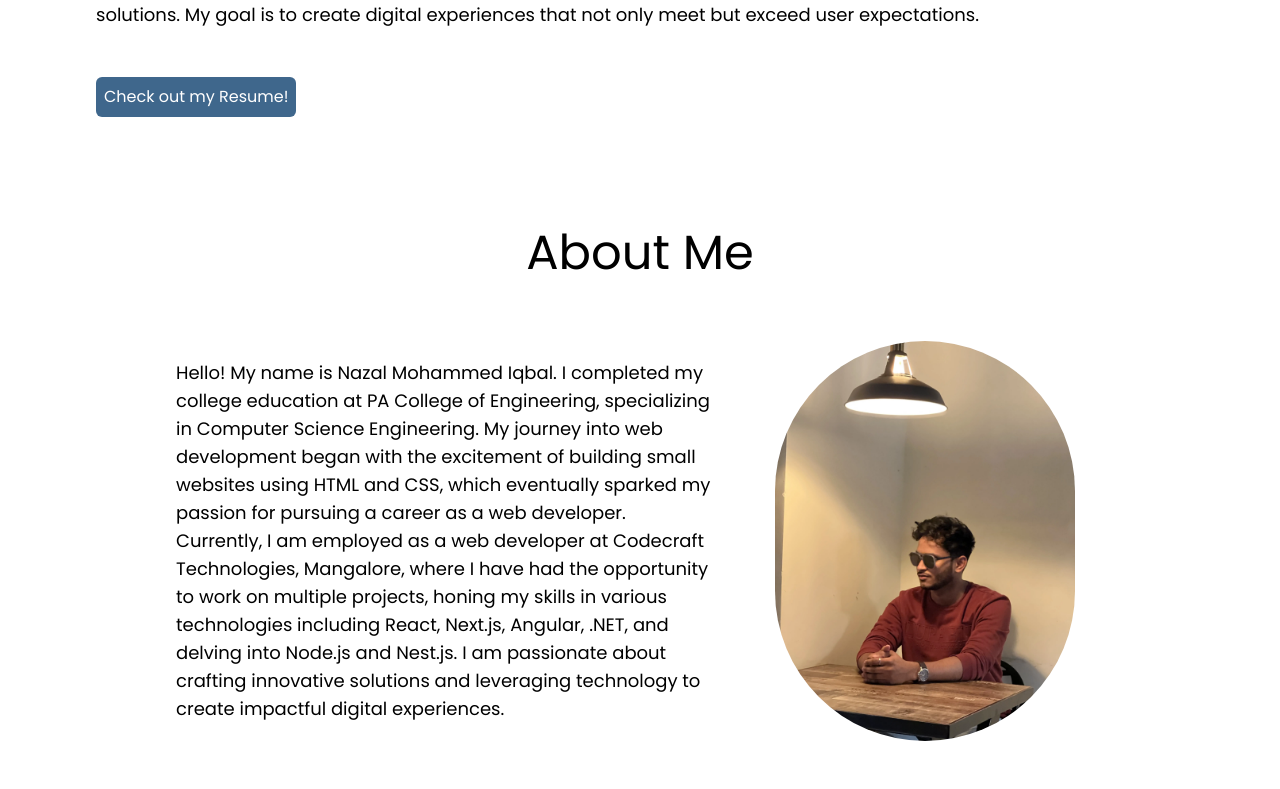
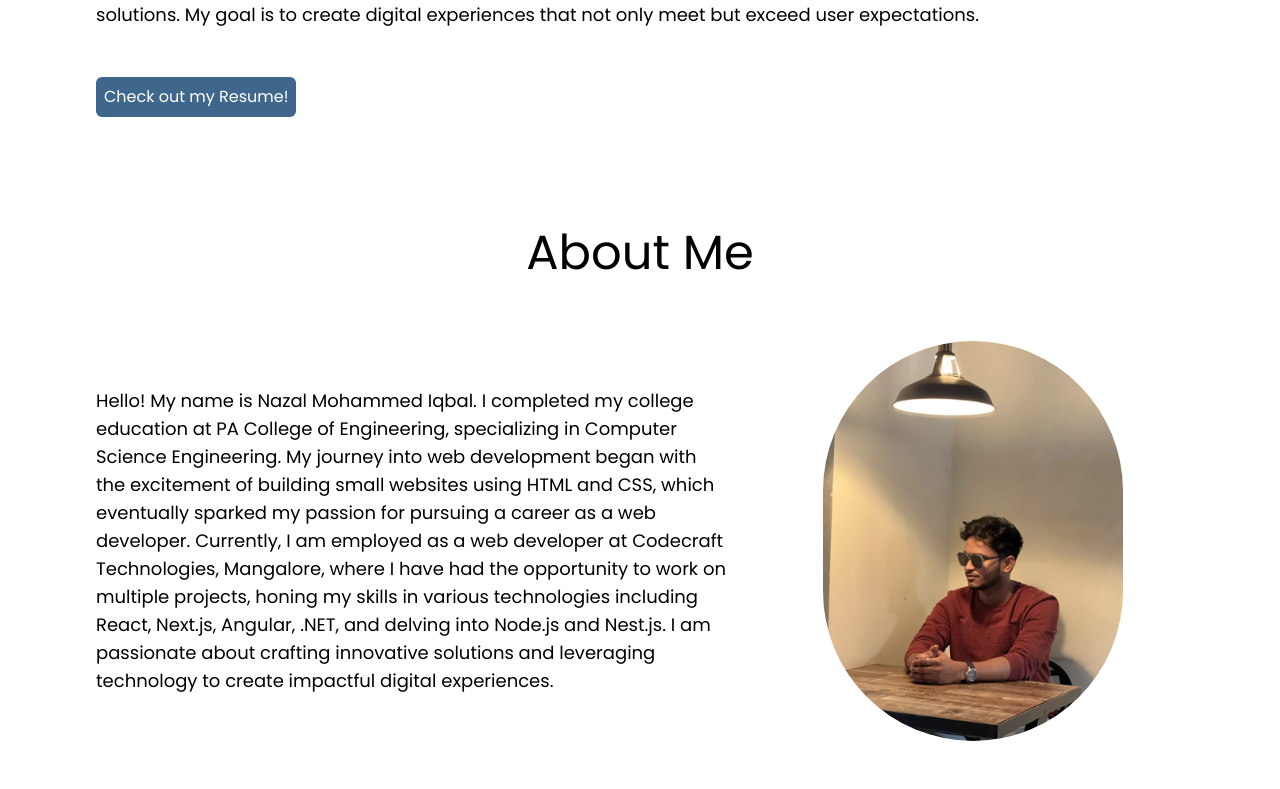
Before and after one commit to Nazaliqbaal/my-portfolio, a Next.js app: page / in a window 1280 px wide. Shown: the part 431-1220 px from the top of the page. Built offline with nearby package versions, Linux system fonts and the light colour scheme.

Commit message:
add image

```diff
--- a/src/app/page.tsx
+++ b/src/app/page.tsx
@@ -151,7 +151,7 @@ export default function Home() {
 
         {/* About Section */}
 
-        <section id="about" className="p-20 md:pt-28">
+        <section id="about" className="pt-20 md:pt-28">
           <h1 className=" text-center text-5xl" id="headings">
             About Me
           </h1>
```
